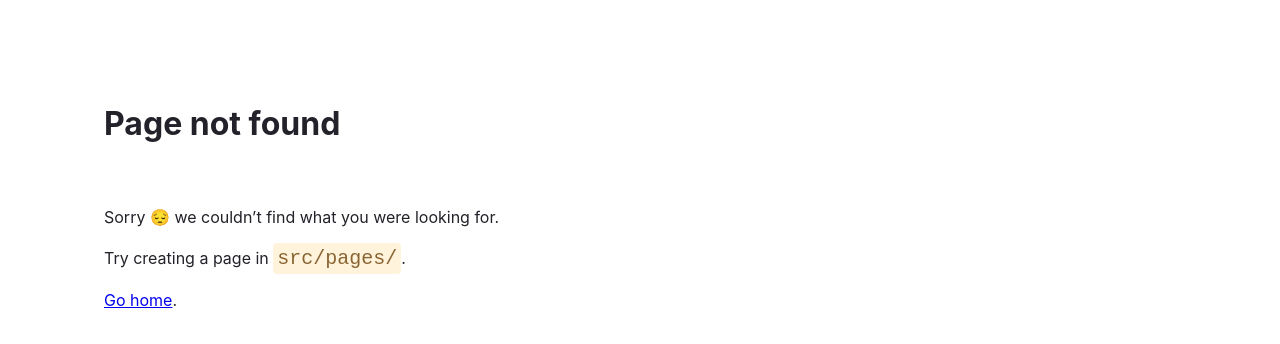
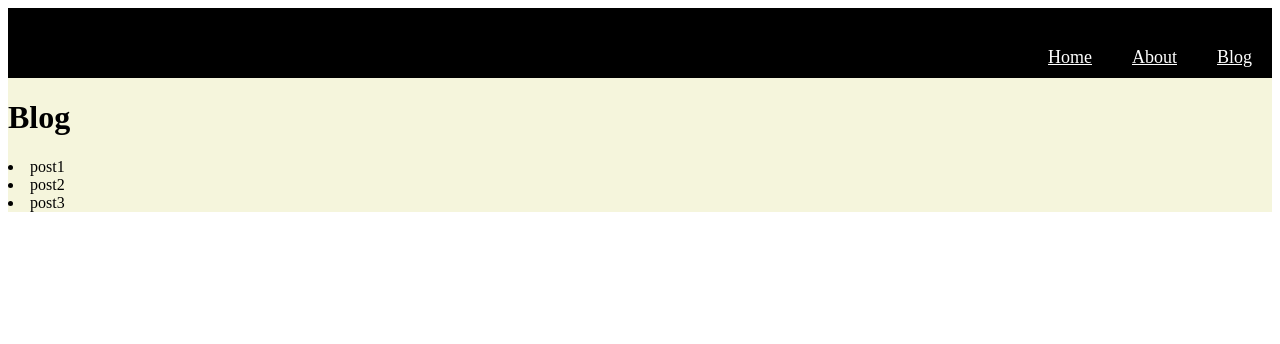
Before and after one commit to hiteshi-fabcode/gatsbyjs, a Gatsby site: page /blog in a window 1280 px wide. Before the commit this address had no page. Built offline with nearby package versions, Linux system fonts and the light colour scheme; Gatsby itself is replaced by a stand-in of ours.

Commit message:
graphql query

```diff
--- a/gatsby-config.js
+++ b/gatsby-config.js
@@ -1,9 +1,17 @@
 module.exports = {
     siteMetadata: {
         siteUrl: `https://www.yourdomain.tld`,
+        title: "MySite"
     },
     plugins: [
         "gatsby-plugin-image",
-        "gatsby-plugin-sharp"
+        "gatsby-plugin-sharp",
+        {
+            resolve: "gatsby-source-filesystem",
+            options:{
+                name: `blog`,
+                path: `${__dirname}/blog`,
+            }
+        }
     ]
 }
--- a/src/components/header.module.css
+++ b/src/components/header.module.css
@@ -9,6 +9,7 @@
     background-color: rgb(0, 0, 0);
     justify-content: end;
     align-items: flex-end;
+
 }
 
 .navtitle{
--- /dev/null
+++ b/src/pages/blog.js
@@ -0,0 +1,30 @@
+import React from 'react';
+import { graphql } from 'gatsby';
+
+import HeaderLayout from './headerlayout';
+
+const BlogPage = ({data}) => {
+    return(
+        <HeaderLayout pageTitle='Blog'>
+            {
+                data.allFile.nodes.map(node => (
+                    <li key={node.name}>
+                        {node.name}
+                    </li>
+                ))
+            }
+        </HeaderLayout>
+    )
+}
+
+export const query = graphql`
+    query {
+        allFile {
+            nodes {
+                name
+            }
+        }
+    }
+`
+
+export default BlogPage;
--- a/src/pages/headerlayout.js
+++ b/src/pages/headerlayout.js
@@ -1,20 +1,32 @@
 import React from 'react';
 import { Link } from 'gatsby';
-import {header,
-        navtitle,
-        pagelayout
-    } from '../components/header.module.css';
+import { useStaticQuery, graphql} from 'gatsby';
+
+import * as style from '../components/header.module.css';
 
 
-const HeaderLayout = ({pageTitle, children, className}) => {
+const HeaderLayout = ({pageTitle, children}) => {
+
+    const data = useStaticQuery(graphql`
+        query {
+            site {
+                siteMetadata {
+                    title
+                }
+            }
+        }
+    `)
+    console.log(data);
     return(
-        <div className={className}>
-            <title>{pageTitle}</title>
-            <div className={header}>
-                <Link to='/' className={navtitle}>Home</Link>
-                <Link to='/about' className={navtitle}>About</Link>
+        <div className={style.container}>
+
+            <title>{data.site.siteMetadata.title} | {pageTitle}</title>
+            <div className={style.header}>
+                <Link to='/' className={style.navtitle}>Home</Link>
+                <Link to='/about' className={style.navtitle}>About</Link>
+                <Link to='/blog' className={style.navtitle}>Blog</Link>
             </div>
-            <main className={pagelayout}>
+            <main className={style.pagelayout}>
                 <h1>{pageTitle}</h1>
                 {children}
             </main>
```
Also changed, not shown: blog/post1.mdx (added), blog/post2.mdx (added), blog/post3.mdx (added).
